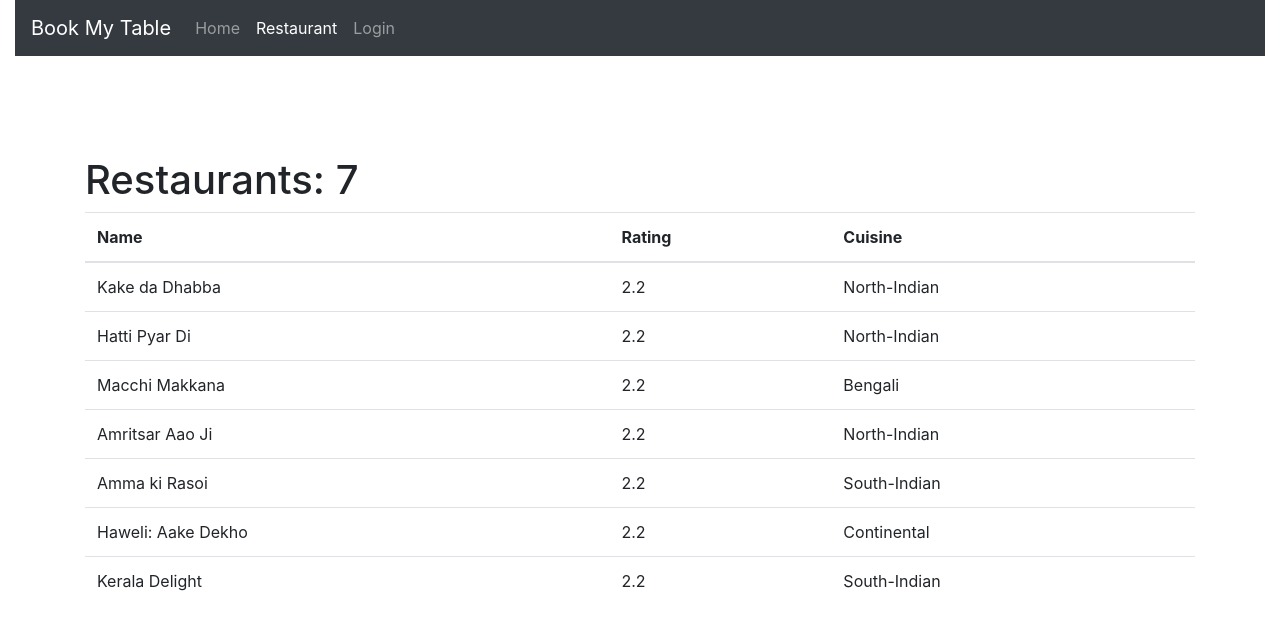
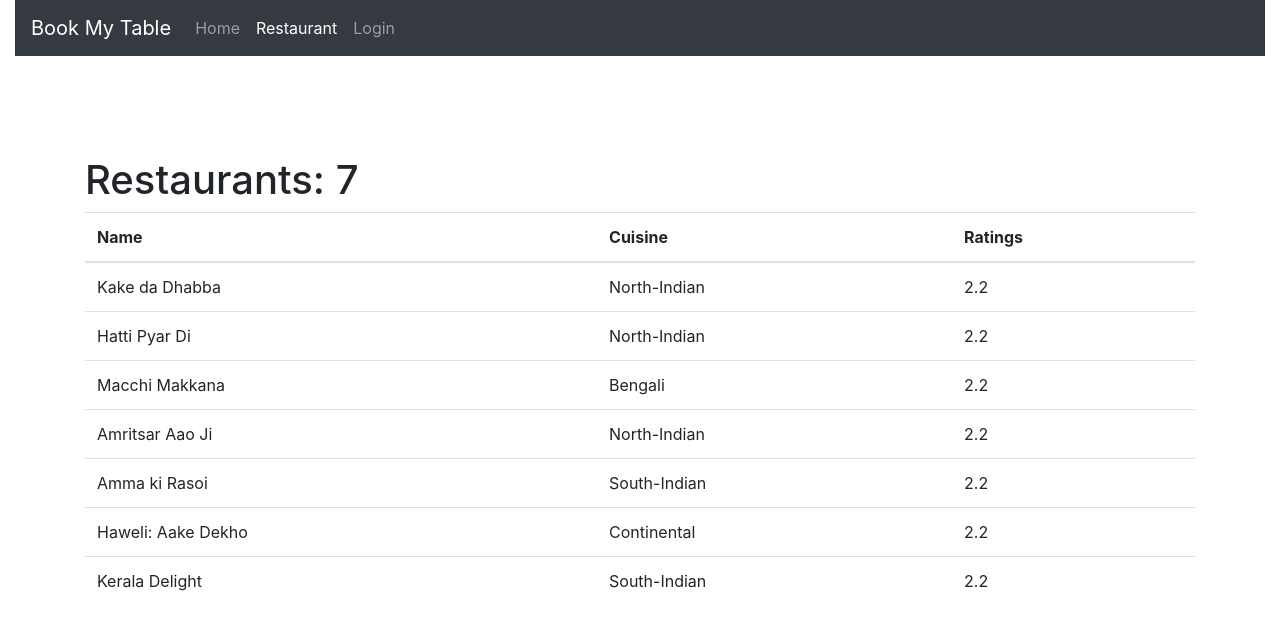
Before and after one commit to garganshul108/BookMyTable, a React (Create React App) app in the folder bookmytable/: page /restaurants in a window 1280 px wide. Shown: the top 630 px of the page. Built offline with nearby package versions, Linux system fonts and the light colour scheme.

Commit message:
configration scheme worked

```diff
--- a/bookmytable/src/App.jsx
+++ b/bookmytable/src/App.jsx
@@ -8,10 +8,12 @@ import Login from "./components/login";
 import NotFound from "./components/notFound";
 
 import "./dummy.css";
+import columns from "./components/restaurantTableConfig.json";
 
 class App extends Component {
   render() {
     console.log("My App");
+    console.log(columns);
     return (
       <div className="container-fluid">
         <div className="row">
--- /dev/null
+++ b/bookmytable/src/components/restaurantTableConfig.json
@@ -0,0 +1,17 @@
+[
+  {
+    "_id": "1",
+    "name": "name",
+    "title": "Name"
+  },
+  {
+    "_id": "2",
+    "name": "cuisine",
+    "title": "Cuisine"
+  },
+  {
+    "_id": "3",
+    "name": "rating",
+    "title": "Ratings"
+  }
+]
--- a/bookmytable/src/components/restaurants.jsx
+++ b/bookmytable/src/components/restaurants.jsx
@@ -1,6 +1,7 @@
 import React, { Component } from "react";
 import { getRestaurants } from "../api/dump/restaurant";
 import TableRow from "./table/tableRow";
+import displayColumns from "./restaurantTableConfig.json";
 
 class Restaurants extends Component {
   state = {
@@ -22,9 +23,11 @@ class Restaurants extends Component {
         <h1>Restaurants: {count}</h1>
         <table className="table">
           <thead>
-            <th>Name</th>
-            <th>Rating</th>
-            <th>Cuisine</th>
+            <tr>
+              {displayColumns.map(column => {
+                return <th key={column._id}>{column.title}</th>;
+              })}
+            </tr>
           </thead>
           <tbody>
             {data.map(item => (
--- a/bookmytable/src/components/table/tableRow.jsx
+++ b/bookmytable/src/components/table/tableRow.jsx
@@ -1,14 +1,14 @@
 import React, { Component } from "react";
-
+import displayColumns from "../restaurantTableConfig.json";
 class TableRow extends Component {
   state = {};
   render() {
-    const { name, rating, cuisine } = this.props.content;
+    const item = this.props.content;
     return (
       <tr>
-        <td>{name}</td>
-        <td>{rating}</td>
-        <td>{cuisine}</td>
+        {displayColumns.map(column => {
+          return <td key={column._id}>{item[column["name"]]}</td>;
+        })}
       </tr>
     );
   }
```
